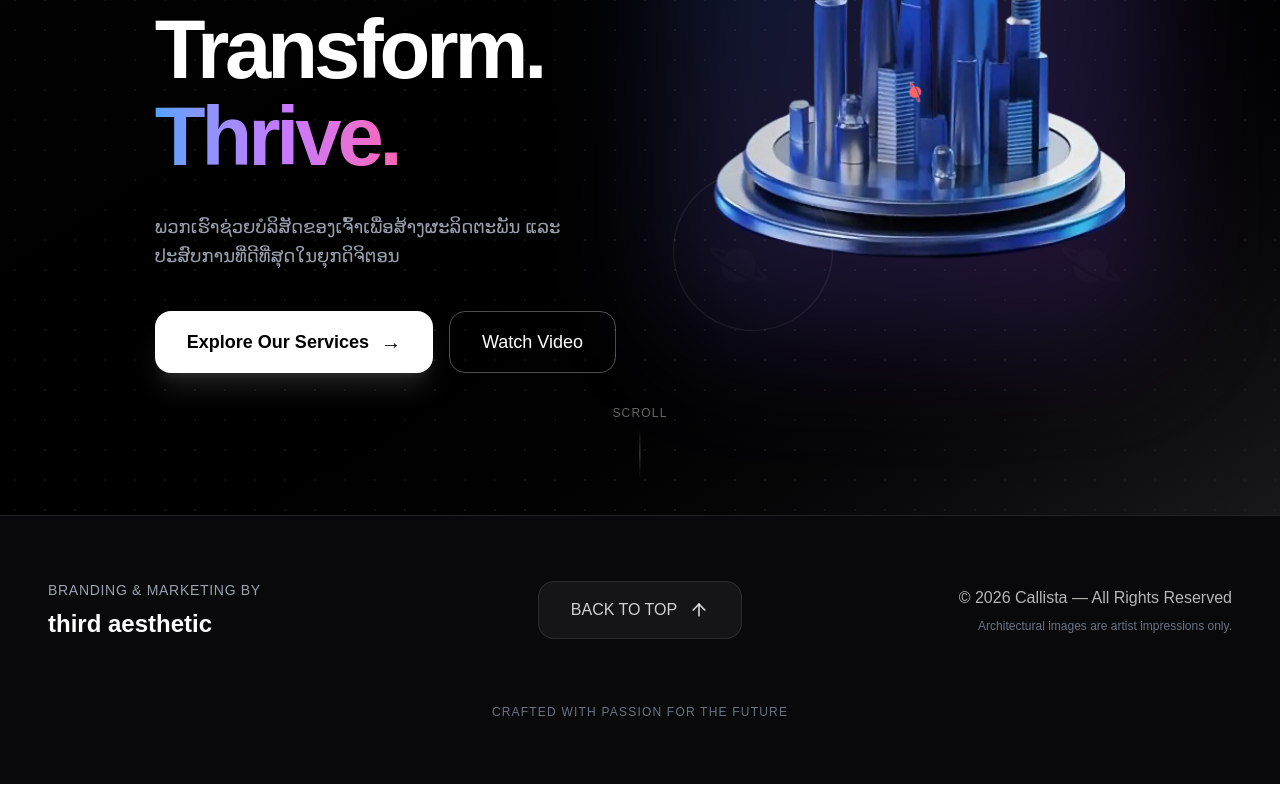
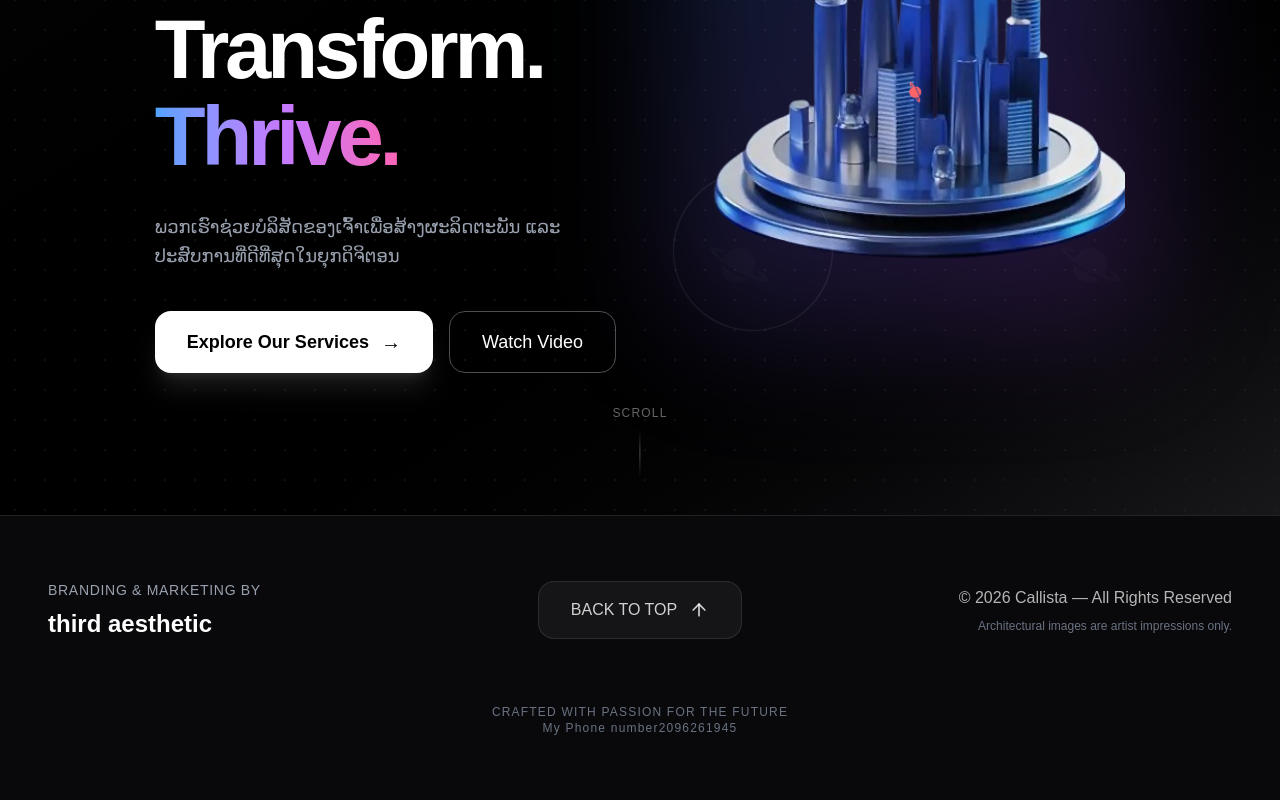
Before and after one commit to xailordev-oss/web_portfolio, a Next.js app: page /web_portfolio/ in a window 1280 px wide. Shown: the part 285-1085 px from the top of the page. Built offline with nearby package versions, Linux system fonts and the light colour scheme.

Commit message:
Last update base url Path

```diff
--- a/component/Footer.tsx
+++ b/component/Footer.tsx
@@ -41,6 +41,7 @@ function Footer() {
 
                 <div className="text-center mt-16 text-xs text-gray-500 tracking-widest">
                     CRAFTED WITH PASSION FOR THE FUTURE
+                    <p>My Phone number2096261945</p>
                 </div>
             </div>
         </footer>
```
